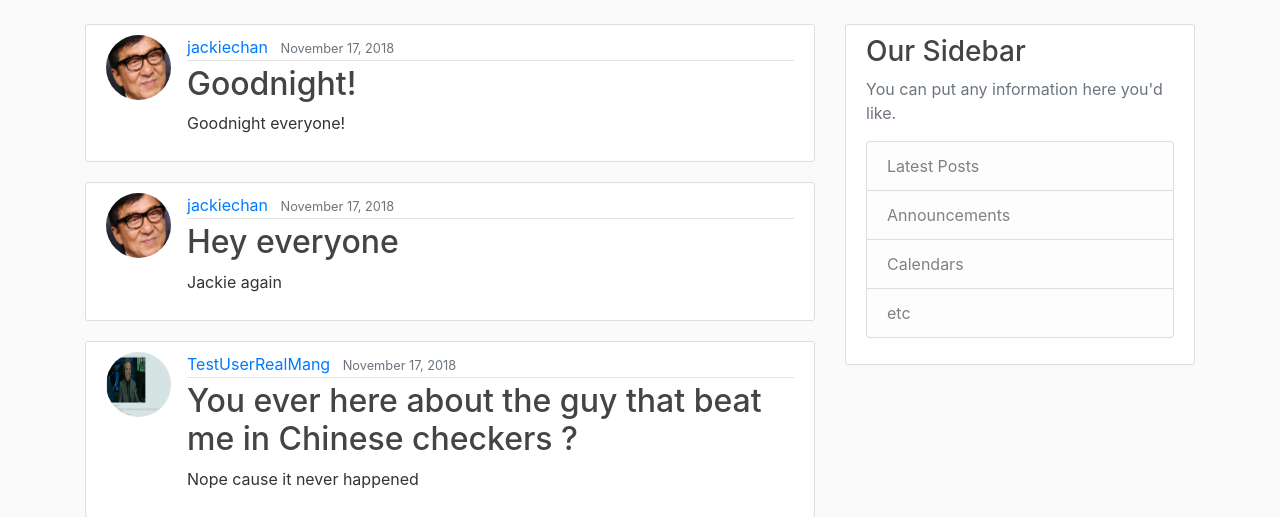
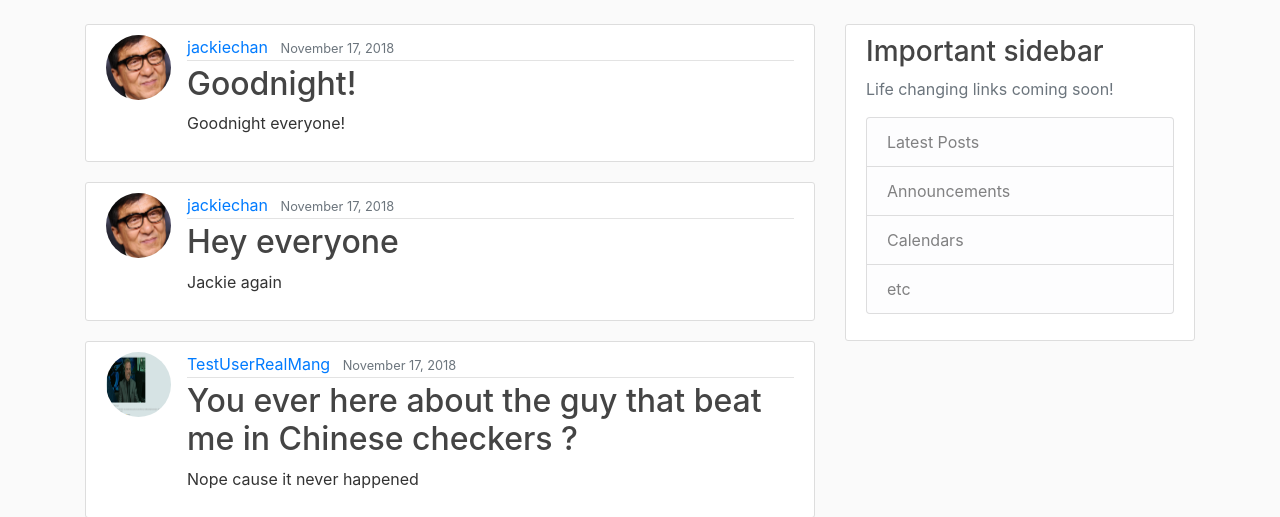
Before and after one commit to AndyDeNike/django_facecrook, a Django app: page / in a window 1280 px wide. Shown: the part 56-573 px from the top of the page. Run offline with Django 3.2, Linux system fonts and the light colour scheme; data comes from the database, SQL or seed files in the repository; some libraries are stand-ins or nearby versions.

Commit message:
Edited sidebar info base.html

```diff
--- a/blog/templates/blog/base.html
+++ b/blog/templates/blog/base.html
@@ -62,8 +62,8 @@
 	    </div>
 	    <div class="col-md-4">
 	      <div class="content-section">
-	        <h3>Our Sidebar</h3>
-	        <p class='text-muted'>You can put any information here you'd like.
+	        <h3>Important sidebar</h3>
+	        <p class='text-muted'>Life changing links coming soon!
 	          <ul class="list-group">
 	            <li class="list-group-item list-group-item-light">Latest Posts</li>
 	            <li class="list-group-item list-group-item-light">Announcements</li>
```
